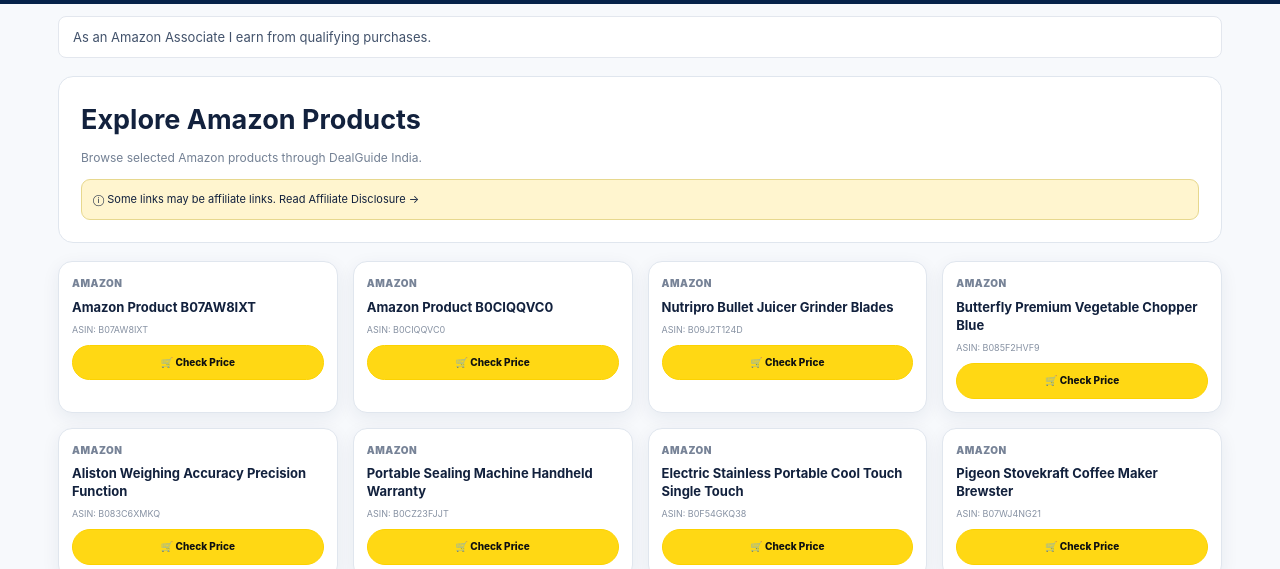
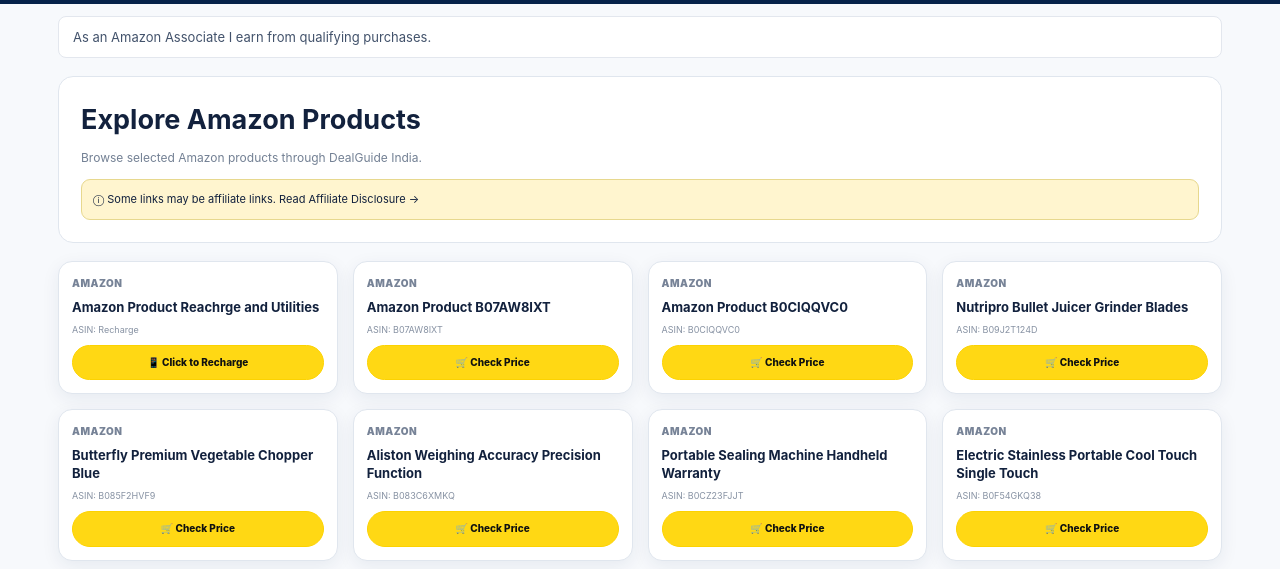
Before and after one commit to dolatrammpi-coder/Deal-Guider, a plain HTML site: page amazon-products.html in a window 1280 px wide. Shown: the part 231-800 px from the top of the page. Drawn offline with Linux system fonts and the light colour scheme.

Commit message:
Add new Amazon product recharge section

```diff
--- a/amazon-products.html
+++ b/amazon-products.html
@@ -110,6 +110,16 @@
 </section>
 <div class="product-grid">
 <article class="product-card">
+
+<div class="product-info">
+<div class="brand">AMAZON</div>
+<h2>Amazon Product Reachrge and Utilities</h2>
+<div class="asin">ASIN: Recharge</div>
+<a class="buy-btn" href="https://www.amazon.in/apay/landing/mobile-prepaid?&linkCode=ll2&tag=dealguider04-21&linkId=4ee89b14a007aea127e186d2e0d894d9&ref_=as_li_ss_tl" rel="nofollow sponsored noopener" target="_blank">📱 Click to Recharge</a>
+</div>
+</article>
+<article class="product-card">
+
 
 <div class="product-info">
 <div class="brand">AMAZON</div>
```
